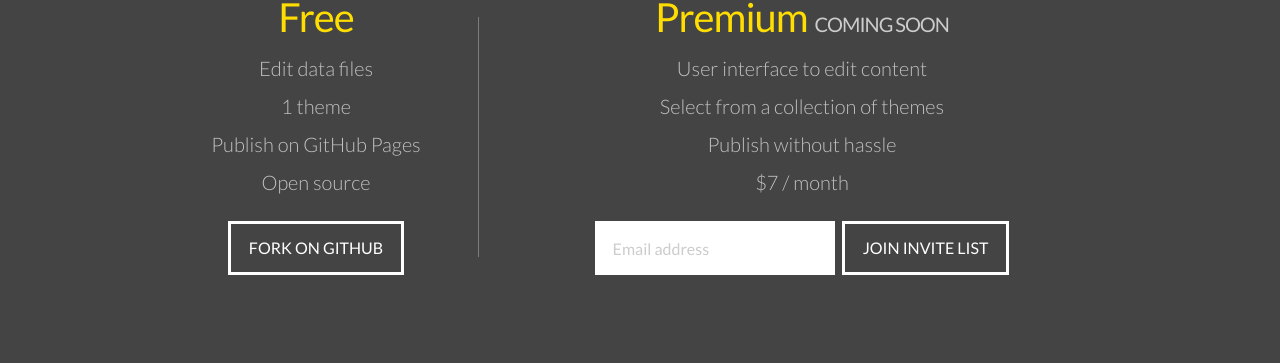
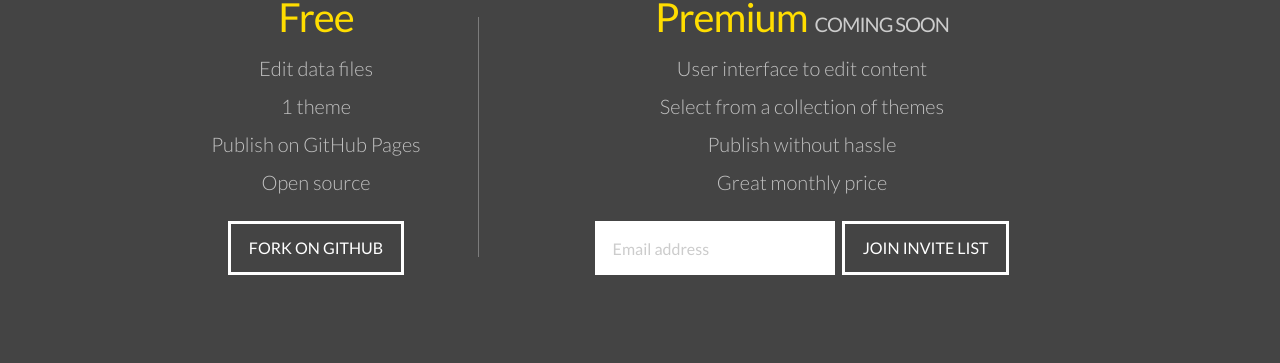
Before and after one commit to ianli/elbowpatched.com, a Jekyll site: the page built from index.html, in a window 1280 px wide and 900 px high, scrolled down 953 px. Shown: the part 90-453 px from the top of the window. Built offline with Jekyll 4.4.1, drawn with Linux system fonts in a browser that asks for light colours; nearby versions of some CDN libraries; comment, search, counter and statistics services are not loaded.

Commit message:
Update index.html

```diff
--- a/index.html
+++ b/index.html
@@ -160,7 +160,7 @@ title: ElbowPatched - Make a beautiful academic website.
           <li>User interface to edit content</li>
           <li>Select from a collection of themes</li>
           <li>Publish without hassle</li>
-          <li>$7 / month</li>
+          <li>Great monthly price</li>
         </ul>
 
         <form action="https://tinyletter.com/elbowpatched"
```
